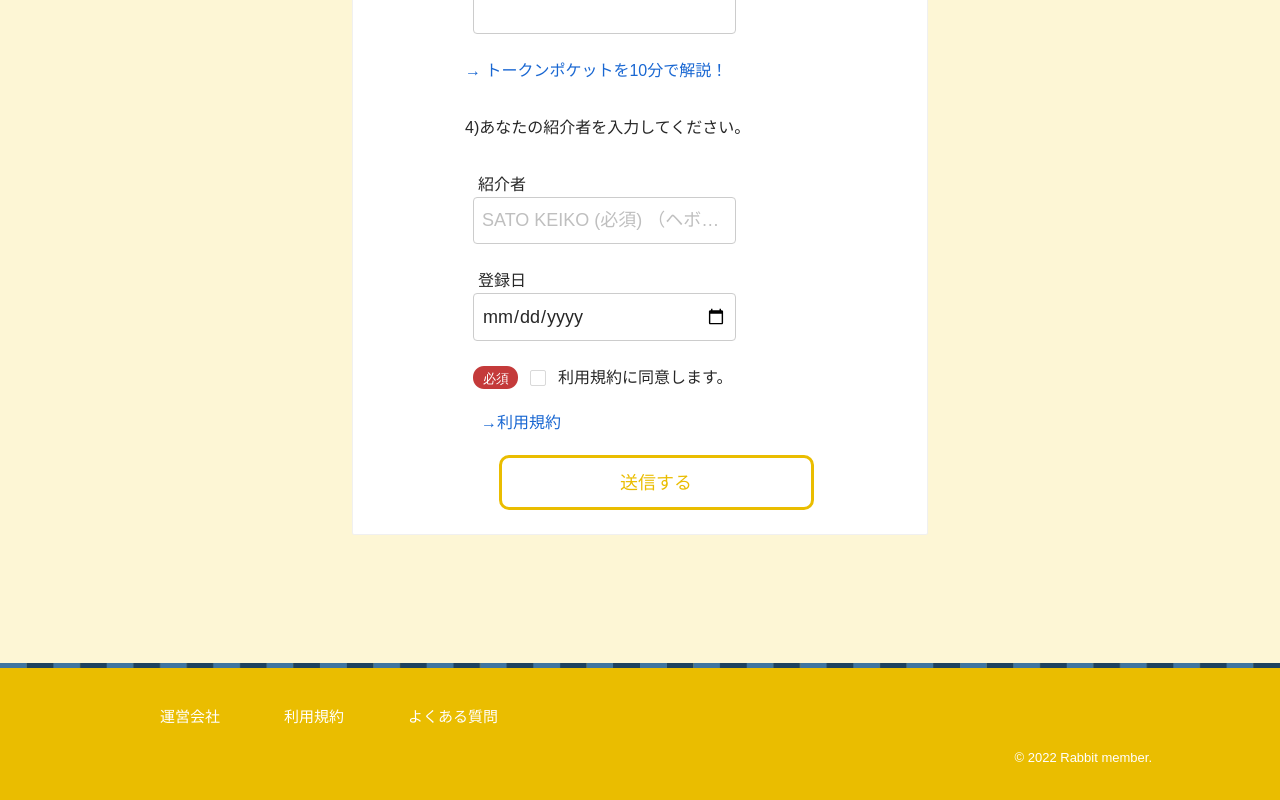
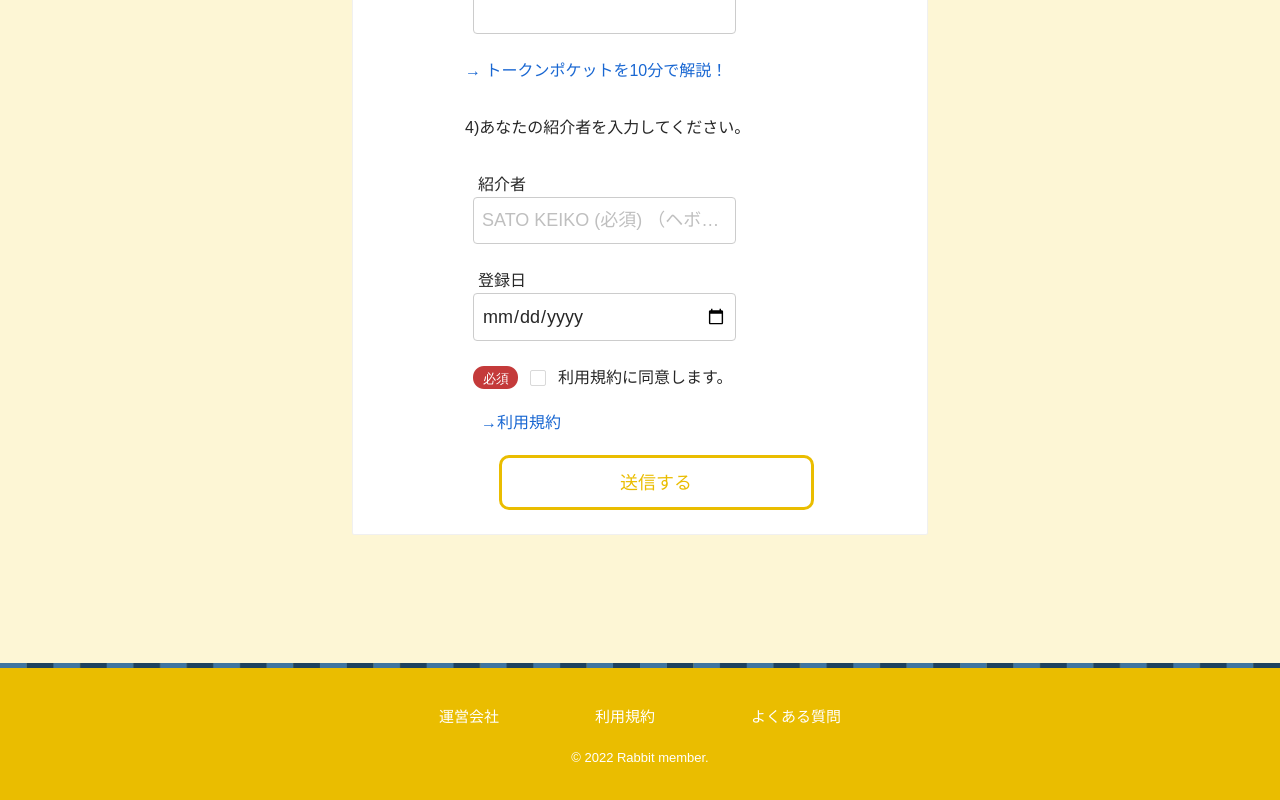
Before and after one commit to 3D-Dev/CHE, a React (Create React App) app in the folder Frontend/: page /home in a window 1280 px wide. Shown: the part 2498-3298 px from the top of the page. Built offline with nearby package versions, Linux system fonts and the light colour scheme.

Commit message:
update footer

```diff
--- a/Frontend/src/components/footer/Footer.js
+++ b/Frontend/src/components/footer/Footer.js
@@ -18,18 +18,22 @@ export const Footer = () => {
       <div>
         <img alt="" src={require('../../assets/images/footer_seperate.png')}/>
       </div>
+
       <div className="lg:px-32 lg: pt-8">
-        <a target="_blank" href="https://rabbitmember.com/" className="mx-8">
+          <div className="text-center">
+              <a target="_blank" href="https://rabbitmember.com/" className="lg:mx-10 p-2" >
                   <LinkSpan>運営会社</LinkSpan>
               </a>
-        <a target="_blank" href="https://rabbitmember.com/terms-of-service/" className="mx-8">
+              <a target="_blank" href="https://rabbitmember.com/terms-of-service/" className="lg:mx-10 p-2">
                   <LinkSpan>利用規約</LinkSpan>
               </a>
-        <a href="https://rabbitmember.com/faq/" className="mx-8">
+              <a target="_blank" href="https://rabbitmember.com/faq/" className="lg:mx-10 p-2">
                   <LinkSpan>よくある質問</LinkSpan>
               </a>
           </div>
-      <div className="text-right px-32 pt-2 pb-8">
+      </div>
+
+      <div className="text-center pt-2 pb-8">
         <CopyrightSpan>© 2022 Rabbit member.</CopyrightSpan>
       </div>
     </div>
```
Also changed, not shown: Frontend/src/stylesheet/styles.css, 1 other file (tests, documents, lock files or other folders). Lines whose indentation alone changed are shown as unchanged.
